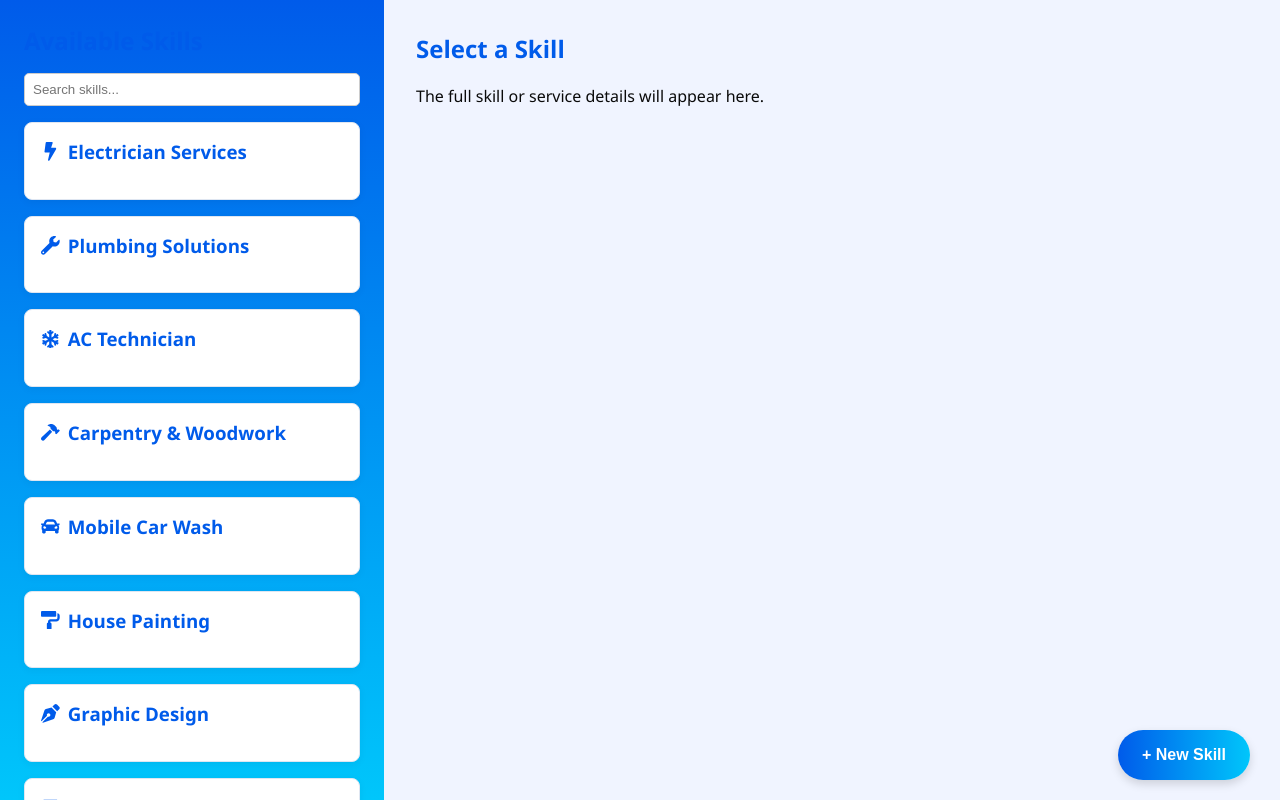
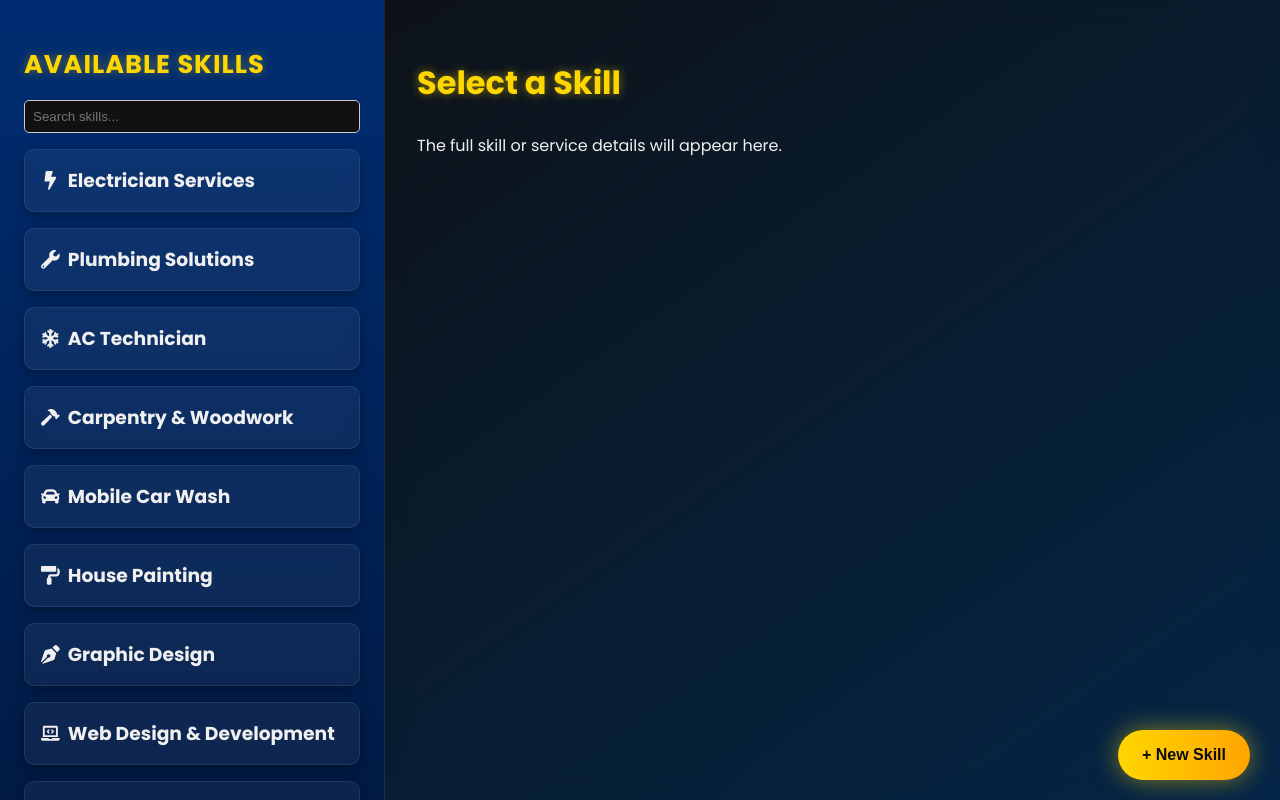
Before and after one commit to biwott-v/biwott-v, a React (Create React App) app in the folder skilllink-fe/: page / in a window 1280 px wide. Built offline with nearby package versions, Linux system fonts and the light colour scheme.

Commit message:
changed the colour accents to make it look better

```diff
--- a/skilllink-fe/public/index.html
+++ b/skilllink-fe/public/index.html
@@ -10,20 +10,11 @@
       content="Web site created using create-react-app"
     />
     <link rel="apple-touch-icon" href="%PUBLIC_URL%/logo192.png" />
-    <!--
-      manifest.json provides metadata used when your web app is installed on a
-      user's mobile device or desktop. See https://developers.google.com/web/fundamentals/web-app-manifest/
-    -->
     <link rel="manifest" href="%PUBLIC_URL%/manifest.json" />
-    <!--
-      Notice the use of %PUBLIC_URL% in the tags above.
-      It will be replaced with the URL of the `public` folder during the build.
-      Only files inside the `public` folder can be referenced from the HTML.
 
-      Unlike "/favicon.ico" or "favicon.ico", "%PUBLIC_URL%/favicon.ico" will
-      work correctly both with client-side routing and a non-root public URL.
-      Learn how to configure a non-root public URL by running `npm run build`.
-    -->
+    <!-- ✅ Add this below -->
+    <link href="https://fonts.googleapis.com/css2?family=Poppins:wght@400;600;700&display=swap" rel="stylesheet">
+
     <title>React App</title>
   </head>
   <body>
--- a/skilllink-fe/src/index.css
+++ b/skilllink-fe/src/index.css
@@ -1,11 +1,11 @@
 :root {
-  --primary-blue: #005BEA;
-  --secondary-blue: #00C6FB;
-  --bg-light: #f0f4ff;
-  --text-dark: #0a0a0a;
-  --card-bg: #ffffff;
-  --border-color: #dfe6f1;
-  --button-radius: 8px;
+  --royal-blue: #002D72;
+  --royal-black: #0B0B0B;
+  --accent-blue: #0044CC;
+  --light-text: #F0F0F0;
+  --card-bg: rgba(255, 255, 255, 0.05);
+  --gold-accent: #FFD700;
+  --button-radius: 10px;
 }
 
 * {
@@ -14,16 +14,12 @@
 
 body {
   margin: 0;
-  font-family: 'Segoe UI', Tahoma, Geneva, Verdana, sans-serif;
-  background-color: var(--bg-light);
-  color: var(--text-dark);
+  font-family: 'Poppins', sans-serif;
+  background: linear-gradient(145deg, #0B0B0B, #002244);
+  color: var(--light-text);
 }
 
-h1, h2, h3 {
-  color: var(--primary-blue);
-  margin-top: 0;
-}
-
+/* Layout */
 .app-container {
   display: flex;
   height: 100vh;
@@ -33,68 +29,100 @@ h1, h2, h3 {
 /* Sidebar */
 .sidebar {
   width: 30%;
-  background: linear-gradient(180deg, var(--primary-blue), var(--secondary-blue));
-  color: white;
+  background: linear-gradient(to bottom, var(--royal-blue), #001a44);
   padding: 1.5rem;
   overflow-y: auto;
+  color: var(--light-text);
 }
 
 .sidebar h2 {
-  font-size: 1.5rem;
+  font-size: 1.6rem;
   margin-bottom: 1rem;
+  font-weight: 700;
+  color: var(--gold-accent);
+  text-shadow: 0 0 10px rgba(255, 215, 0, 0.4);
+  letter-spacing: 1px;
+  text-transform: uppercase;
+}
+
+/* Search box */
+.sidebar input {
+  background-color: #111;
+  color: var(--light-text);
+  border: 1px solid #444;
+  padding: 0.6rem;
+  width: 100%;
+  border-radius: var(--button-radius);
+  margin-bottom: 1rem;
+}
+
+/* Skill Cards */
+.skill-card {
+  background: var(--card-bg);
+  backdrop-filter: blur(8px);
+  border: 1px solid rgba(255, 255, 255, 0.08);
+  border-radius: var(--button-radius);
+  padding: 1rem;
+  margin-bottom: 1rem;
+  cursor: pointer;
+  transition: all 0.3s ease-in-out;
+  box-shadow: 0 4px 12px rgba(0, 0, 0, 0.3);
+}
+
+.skill-card:hover {
+  background: rgba(255, 255, 255, 0.1);
+  transform: translateY(-3px);
+}
+
+.skill-card h3 {
+  display: flex;
+  align-items: center;
+  gap: 0.6rem;
+  margin: 0;
+  color: var(--light-text);
+  transition: color 0.3s;
+}
+
+/* 🔥 Icon animation + golden glow on hover */
+.skill-card:hover h3 svg {
+  transform: scale(1.25);
+  color: var(--gold-accent);
+  transition: all 0.3s ease;
 }
 
 /* Skill Details Panel */
 .skill-details {
   width: 70%;
   padding: 2rem;
-  background-color: var(--bg-light);
-  overflow-y: auto;
+  background-color: rgba(255, 255, 255, 0.02);
+  backdrop-filter: blur(12px);
+  border-left: 1px solid rgba(255, 255, 255, 0.08);
 }
 
-/* Card Style (optional for skills) */
-.skill-card {
-  background-color: var(--card-bg);
-  border: 1px solid var(--border-color);
-  border-radius: var(--button-radius);
-  padding: 1rem;
-  margin-bottom: 1rem;
-  box-shadow: 0 2px 8px rgba(0, 0, 0, 0.05);
-  cursor: pointer;
-  transition: transform 0.2s;
+.skill-details h2 {
+  font-size: 2rem;
+  color: var(--gold-accent);
+  text-shadow: 0 0 10px rgba(255, 215, 0, 0.5);
 }
 
-.skill-card:hover {
-  transform: translateY(-2px);
-}
-
-/* Buttons (optional use) */
-.button {
-  background: linear-gradient(to right, var(--primary-blue), var(--secondary-blue));
-  color: white;
-  border: none;
-  padding: 0.75rem 1.5rem;
-  border-radius: var(--button-radius);
-  font-weight: bold;
-  cursor: pointer;
-  transition: background 0.3s ease;
-}
-
-.button:hover {
-  opacity: 0.9;
-}
-
+/* Floating New Skill Button */
 .floating-btn {
   position: fixed;
   bottom: 20px;
   right: 30px;
-  background: linear-gradient(to right, var(--primary-blue), var(--secondary-blue));
-  color: white;
+  background: linear-gradient(to right, #FFD700, #FFA500);
+  color: #0B0B0B;
+  font-weight: 600;
+  font-size: 1rem;
   padding: 1rem 1.5rem;
   border: none;
   border-radius: 50px;
-  font-size: 1rem;
-  font-weight: bold;
   cursor: pointer;
-  box-shadow: 0 4px 10px rgba(0, 0, 0, 0.15);
+  box-shadow: 0 0 25px rgba(255, 215, 0, 0.5);
+  transition: all 0.3s ease-in-out;
 }
+
+.floating-btn:hover {
+  transform: scale(1.05);
+  box-shadow: 0 0 35px rgba(255, 215, 0, 0.8);
+}
```
